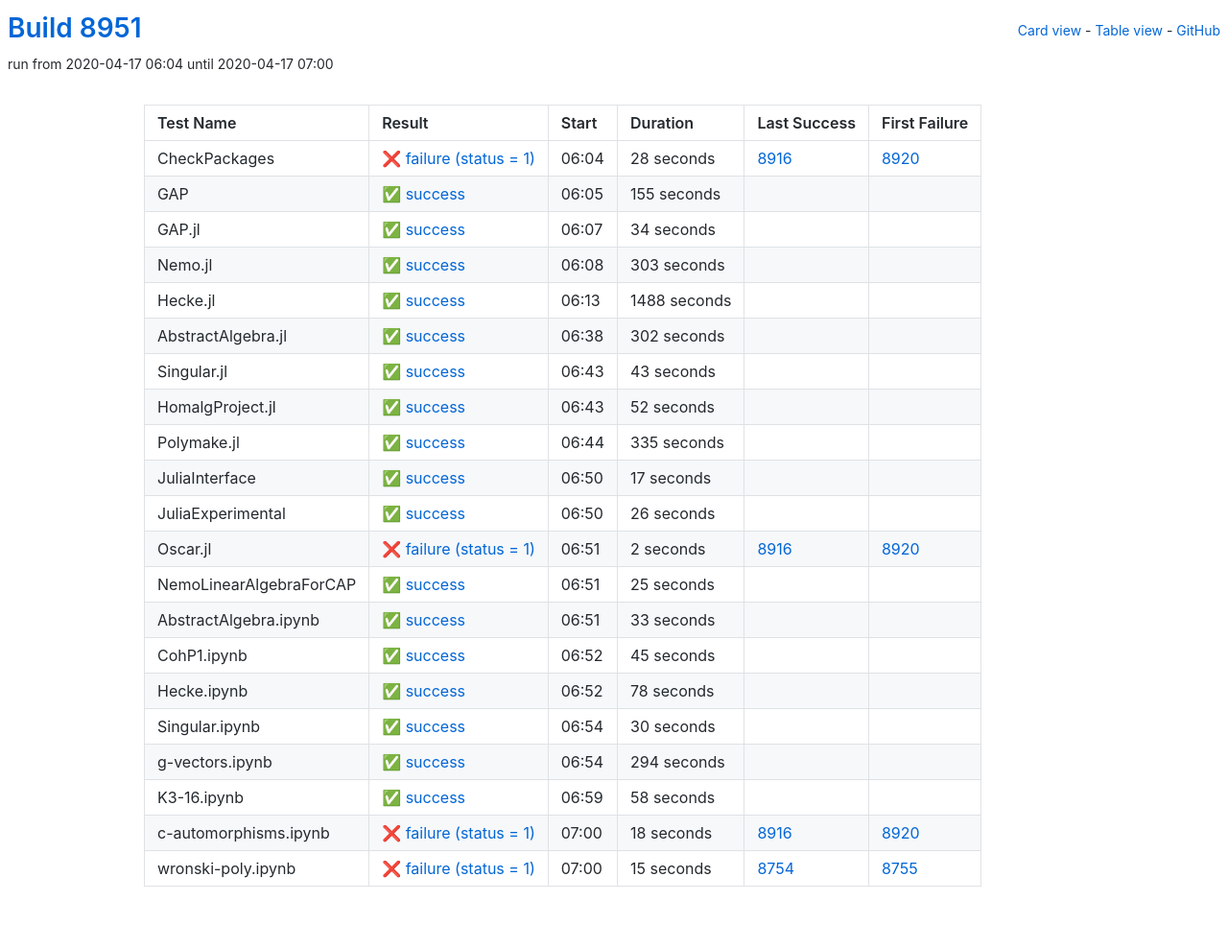
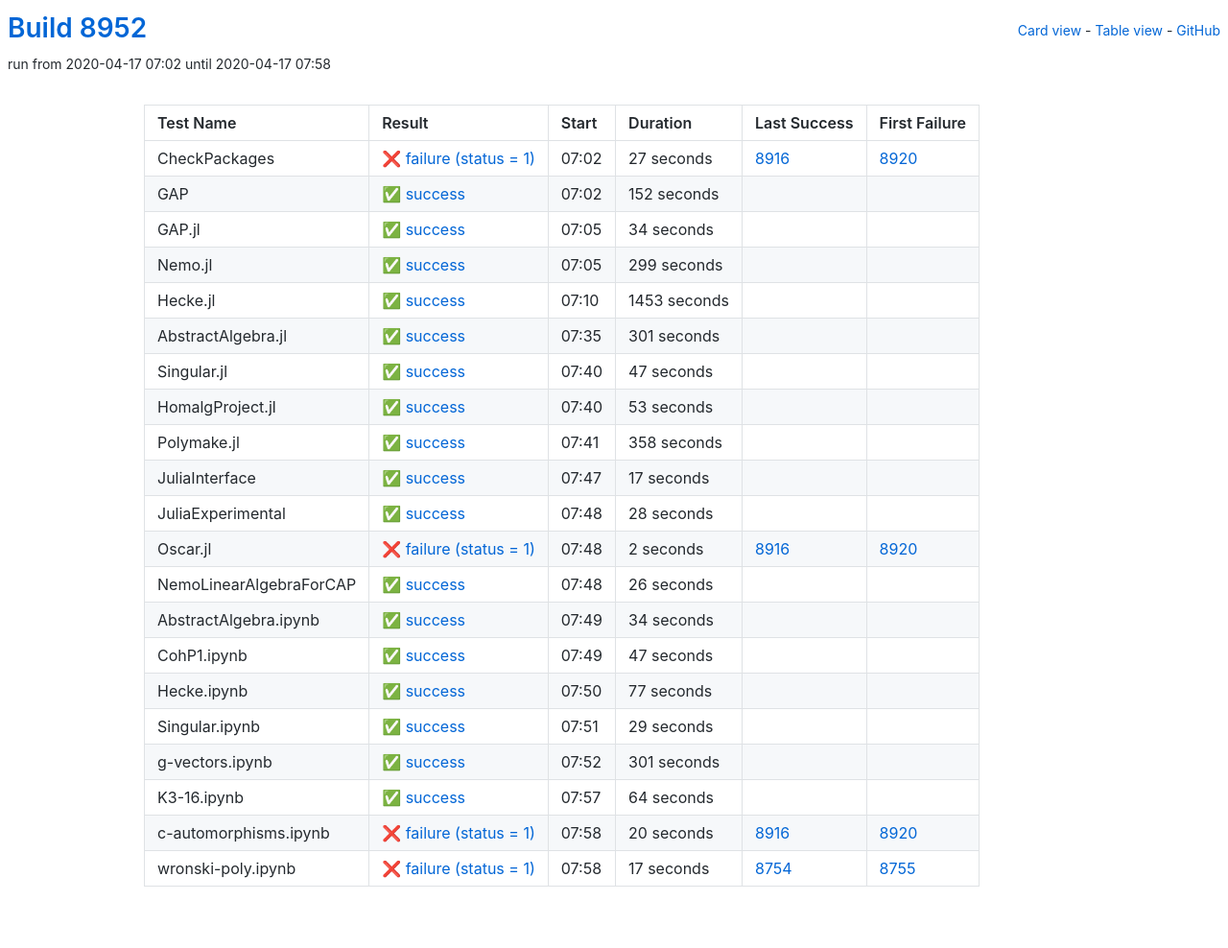
Before and after one commit to oscar-system/oscar-ci-status, a Jekyll site: the page built from table.html, in a window 1280 px wide. Shown: the whole page at 96% size. Built offline with Jekyll 4.4.1, drawn with Linux system fonts in a browser that asks for light colours.

Commit message:
Build 8952

```diff
--- a/_data/ci.yml
+++ b/_data/ci.yml
@@ -1,27 +1,27 @@
-build: 8951
-build_url: https://oscarci.mathematik.uni-kl.de/job/oscar/8951/
+build: 8952
+build_url: https://oscarci.mathematik.uni-kl.de/job/oscar/8952/
 job: oscar
 tests:
-- duration: 28
+- duration: 27
   exitcode: 1
   first_failure: 8920
   first_failure_url: https://oscarci.mathematik.uni-kl.de/job/oscar/8920/
   last_success: 8916
   last_success_url: https://oscarci.mathematik.uni-kl.de/job/oscar/8916/
-  log: https://oscarci.mathematik.uni-kl.de/job/oscar/8951/artifact/logs/build-8951/CheckPackages.log
+  log: https://oscarci.mathematik.uni-kl.de/job/oscar/8952/artifact/logs/build-8952/CheckPackages.log
   name: CheckPackages
-  start: 2020-04-17 06:04
+  start: 2020-04-17 07:02
   status: failure
   success: false
-- duration: 155
+- duration: 152
   exitcode: 0
   first_failure: false
   first_failure_url: null
   last_success: false
   last_success_url: null
-  log: https://oscarci.mathematik.uni-kl.de/job/oscar/8951/artifact/logs/build-8951/GAP.log
+  log: https://oscarci.mathematik.uni-kl.de/job/oscar/8952/artifact/logs/build-8952/GAP.log
   name: GAP
-  start: 2020-04-17 06:05
+  start: 2020-04-17 07:02
   status: success
   success: true
 - duration: 34
@@ -30,75 +30,75 @@ tests:
   first_failure_url: null
   last_success: false
   last_success_url: null
-  log: https://oscarci.mathematik.uni-kl.de/job/oscar/8951/artifact/logs/build-8951/GAP.jl.log
+  log: https://oscarci.mathematik.uni-kl.de/job/oscar/8952/artifact/logs/build-8952/GAP.jl.log
   name: GAP.jl
-  start: 2020-04-17 06:07
+  start: 2020-04-17 07:05
   status: success
   success: true
-- duration: 303
+- duration: 299
   exitcode: 0
   first_failure: false
   first_failure_url: null
   last_success: false
   last_success_url: null
-  log: https://oscarci.mathematik.uni-kl.de/job/oscar/8951/artifact/logs/build-8951/Nemo.jl.log
+  log: https://oscarci.mathematik.uni-kl.de/job/oscar/8952/artifact/logs/build-8952/Nemo.jl.log
   name: Nemo.jl
-  start: 2020-04-17 06:08
+  start: 2020-04-17 07:05
   status: success
   success: true
-- duration: 1488
+- duration: 1453
   exitcode: 0
   first_failure: false
   first_failure_url: null
   last_success: false
   last_success_url: null
-  log: https://oscarci.mathematik.uni-kl.de/job/oscar/8951/artifact/logs/build-8951/Hecke.jl.log
+  log: https://oscarci.mathematik.uni-kl.de/job/oscar/8952/artifact/logs/build-8952/Hecke.jl.log
   name: Hecke.jl
-  start: 2020-04-17 06:13
+  start: 2020-04-17 07:10
   status: success
   success: true
-- duration: 302
+- duration: 301
   exitcode: 0
   first_failure: false
   first_failure_url: null
   last_success: false
   last_success_url: null
-  log: https://oscarci.mathematik.uni-kl.de/job/oscar/8951/artifact/logs/build-8951/AbstractAlgebra.jl.log
+  log: https://oscarci.mathematik.uni-kl.de/job/oscar/8952/artifact/logs/build-8952/AbstractAlgebra.jl.log
   name: AbstractAlgebra.jl
-  start: 2020-04-17 06:38
+  start: 2020-04-17 07:35
   status: success
   success: true
-- duration: 43
+- duration: 47
   exitcode: 0
   first_failure: false
   first_failure_url: null
   last_success: false
   last_success_url: null
-  log: https://oscarci.mathematik.uni-kl.de/job/oscar/8951/artifact/logs/build-8951/Singular.jl.log
+  log: https://oscarci.mathematik.uni-kl.de/job/oscar/8952/artifact/logs/build-8952/Singular.jl.log
   name: Singular.jl
-  start: 2020-04-17 06:43
+  start: 2020-04-17 07:40
   status: success
   success: true
-- duration: 52
+- duration: 53
   exitcode: 0
   first_failure: false
   first_failure_url: null
   last_success: false
   last_success_url: null
-  log: https://oscarci.mathematik.uni-kl.de/job/oscar/8951/artifact/logs/build-8951/HomalgProject.jl.log
+  log: https://oscarci.mathematik.uni-kl.de/job/oscar/8952/artifact/logs/build-8952/HomalgProject.jl.log
   name: HomalgProject.jl
-  start: 2020-04-17 06:43
+  start: 2020-04-17 07:40
   status: success
   success: true
-- duration: 335
+- duration: 358
   exitcode: 0
   first_failure: false
   first_failure_url: null
   last_success: false
   last_success_url: null
-  log: https://oscarci.mathematik.uni-kl.de/job/oscar/8951/artifact/logs/build-8951/Polymake.jl.log
+  log: https://oscarci.mathematik.uni-kl.de/job/oscar/8952/artifact/logs/build-8952/Polymake.jl.log
   name: Polymake.jl
-  start: 2020-04-17 06:44
+  start: 2020-04-17 07:41
   status: success
   success: true
 - duration: 17
@@ -107,20 +107,20 @@ tests:
   first_failure_url: null
   last_success: false
   last_success_url: null
-  log: https://oscarci.mathematik.uni-kl.de/job/oscar/8951/artifact/logs/build-8951/JuliaInterface.log
+  log: https://oscarci.mathematik.uni-kl.de/job/oscar/8952/artifact/logs/build-8952/JuliaInterface.log
   name: JuliaInterface
-  start: 2020-04-17 06:50
+  start: 2020-04-17 07:47
   status: success
   success: true
-- duration: 26
+- duration: 28
   exitcode: 0
   first_failure: false
   first_failure_url: null
   last_success: false
   last_success_url: null
-  log: https://oscarci.mathematik.uni-kl.de/job/oscar/8951/artifact/logs/build-8951/JuliaExperimental.log
+  log: https://oscarci.mathematik.uni-kl.de/job/oscar/8952/artifact/logs/build-8952/JuliaExperimental.log
   name: JuliaExperimental
-  start: 2020-04-17 06:50
+  start: 2020-04-17 07:48
   status: success
   success: true
 - duration: 2
@@ -129,107 +129,107 @@ tests:
   first_failure_url: https://oscarci.mathematik.uni-kl.de/job/oscar/8920/
   last_success: 8916
   last_success_url: https://oscarci.mathematik.uni-kl.de/job/oscar/8916/
-  log: https://oscarci.mathematik.uni-kl.de/job/oscar/8951/artifact/logs/build-8951/Oscar.jl.log
+  log: https://oscarci.mathematik.uni-kl.de/job/oscar/8952/artifact/logs/build-8952/Oscar.jl.log
   name: Oscar.jl
-  start: 2020-04-17 06:51
+  start: 2020-04-17 07:48
   status: failure
   success: false
-- duration: 25
+- duration: 26
   exitcode: 0
   first_failure: false
   first_failure_url: null
   last_success: false
   last_success_url: null
-  log: https://oscarci.mathematik.uni-kl.de/job/oscar/8951/artifact/logs/build-8951/NemoLinearAlgebraForCAP.log
+  log: https://oscarci.mathematik.uni-kl.de/job/oscar/8952/artifact/logs/build-8952/NemoLinearAlgebraForCAP.log
   name: NemoLinearAlgebraForCAP
-  start: 2020-04-17 06:51
+  start: 2020-04-17 07:48
   status: success
   success: true
-- duration: 33
+- duration: 34
   exitcode: 0
   first_failure: false
   first_failure_url: null
   last_success: false
   last_success_url: null
-  log: https://oscarci.mathematik.uni-kl.de/job/oscar/8951/artifact/logs/build-8951/AbstractAlgebra.ipynb.log
+  log: https://oscarci.mathematik.uni-kl.de/job/oscar/8952/artifact/logs/build-8952/AbstractAlgebra.ipynb.log
   name: AbstractAlgebra.ipynb
-  start: 2020-04-17 06:51
+  start: 2020-04-17 07:49
   status: success
   success: true
-- duration: 45
+- duration: 47
   exitcode: 0
   first_failure: false
   first_failure_url: null
   last_success: false
   last_success_url: null
-  log: https://oscarci.mathematik.uni-kl.de/job/oscar/8951/artifact/logs/build-8951/CohP1.ipynb.log
+  log: https://oscarci.mathematik.uni-kl.de/job/oscar/8952/artifact/logs/build-8952/CohP1.ipynb.log
   name: CohP1.ipynb
-  start: 2020-04-17 06:52
+  start: 2020-04-17 07:49
   status: success
   success: true
-- duration: 78
+- duration: 77
   exitcode: 0
   first_failure: false
   first_failure_url: null
   last_success: false
   last_success_url: null
-  log: https://oscarci.mathematik.uni-kl.de/job/oscar/8951/artifact/logs/build-8951/Hecke.ipynb.log
+  log: https://oscarci.mathematik.uni-kl.de/job/oscar/8952/artifact/logs/build-8952/Hecke.ipynb.log
   name: Hecke.ipynb
-  start: 2020-04-17 06:52
+  start: 2020-04-17 07:50
   status: success
   success: true
-- duration: 30
+- duration: 29
   exitcode: 0
   first_failure: false
   first_failure_url: null
   last_success: false
   last_success_url: null
-  log: https://oscarci.mathematik.uni-kl.de/job/oscar/8951/artifact/logs/build-8951/Singular.ipynb.log
+  log: https://oscarci.mathematik.uni-kl.de/job/oscar/8952/artifact/logs/build-8952/Singular.ipynb.log
   name: Singular.ipynb
-  start: 2020-04-17 06:54
+  start: 2020-04-17 07:51
   status: success
   success: true
-- duration: 294
+- duration: 301
   exitcode: 0
   first_failure: false
   first_failure_url: null
   last_success: false
   last_success_url: null
-  log: https://oscarci.mathematik.uni-kl.de/job/oscar/8951/artifact/logs/build-8951/g-vectors.ipynb.log
+  log: https://oscarci.mathematik.uni-kl.de/job/oscar/8952/artifact/logs/build-8952/g-vectors.ipynb.log
   name: g-vectors.ipynb
-  start: 2020-04-17 06:54
+  start: 2020-04-17 07:52
   status: success
   success: true
-- duration: 58
+- duration: 64
   exitcode: 0
   first_failure: false
   first_failure_url: null
   last_success: false
   last_success_url: null
-  log: https://oscarci.mathematik.uni-kl.de/job/oscar/8951/artifact/logs/build-8951/K3-16.ipynb.log
+  log: https://oscarci.mathematik.uni-kl.de/job/oscar/8952/artifact/logs/build-8952/K3-16.ipynb.log
   name: K3-16.ipynb
-  start: 2020-04-17 06:59
+  start: 2020-04-17 07:57
   status: success
   success: true
-- duration: 18
+- duration: 20
   exitcode: 1
   first_failure: 8920
   first_failure_url: https://oscarci.mathematik.uni-kl.de/job/oscar/8920/
   last_success: 8916
   last_success_url: https://oscarci.mathematik.uni-kl.de/job/oscar/8916/
-  log: https://oscarci.mathematik.uni-kl.de/job/oscar/8951/artifact/logs/build-8951/c-automorphisms.ipynb.log
+  log: https://oscarci.mathematik.uni-kl.de/job/oscar/8952/artifact/logs/build-8952/c-automorphisms.ipynb.log
   name: c-automorphisms.ipynb
-  start: 2020-04-17 07:00
+  start: 2020-04-17 07:58
   status: failure
   success: false
-- duration: 15
+- duration: 17
   exitcode: 1
   first_failure: 8755
   first_failure_url: https://oscarci.mathematik.uni-kl.de/job/oscar/8755/
   last_success: 8754
   last_success_url: https://oscarci.mathematik.uni-kl.de/job/oscar/8754/
-  log: https://oscarci.mathematik.uni-kl.de/job/oscar/8951/artifact/logs/build-8951/wronski-poly.ipynb.log
+  log: https://oscarci.mathematik.uni-kl.de/job/oscar/8952/artifact/logs/build-8952/wronski-poly.ipynb.log
   name: wronski-poly.ipynb
-  start: 2020-04-17 07:00
+  start: 2020-04-17 07:58
   status: failure
   success: false
```
Also changed, not shown: README.md.
